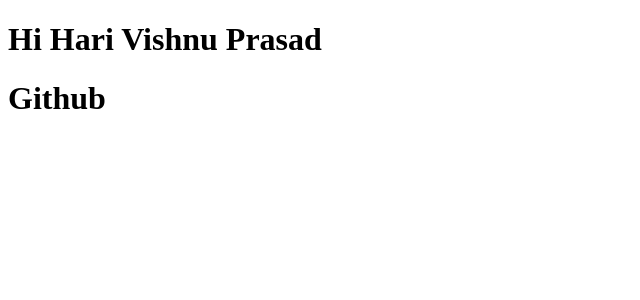
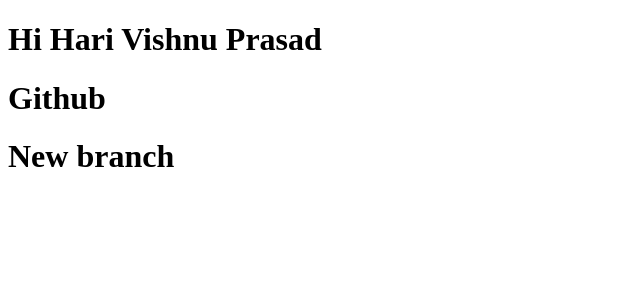
Before and after one commit to vishal-pk/slack-clone, an Angular app: page / in a window 1280 px wide. Shown: the top 300 px of the page, without its empty margins (0-640 px from the left). Built offline with nearby package versions, Linux system fonts and the light colour scheme.

Commit message:
Update app.component.html
lastest commit

```diff
--- a/src/app/app.component.html
+++ b/src/app/app.component.html
@@ -1,2 +1,3 @@
 <h1>Hi Hari Vishnu Prasad</h1>
 <h1>Github</h1>
+<h1>New branch</h1>
```
